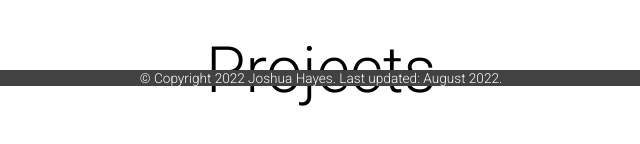
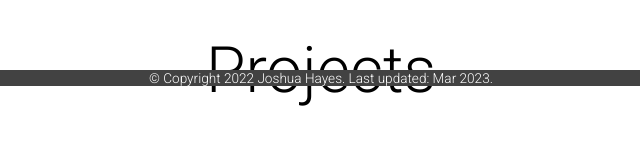
Before and after one commit to jhayes23/jhayes23.github.io, a plain HTML site: page index.html in a window 1280 px wide. Shown: the part 714-858 px from the top of the page, 319-959 px from the left. Drawn offline with nearby package versions, Linux system fonts and the light colour scheme; no server answers.

Commit message:
Update index.html

```diff
--- a/index.html
+++ b/index.html
@@ -48,7 +48,7 @@
 </div>
 
 <footer id="footer">
-    © Copyright 2022 Joshua Hayes. Last updated: August 2022.
+    © Copyright 2022 Joshua Hayes. Last updated: Mar 2023.
 </footer>
 </body>
 </html>
```
